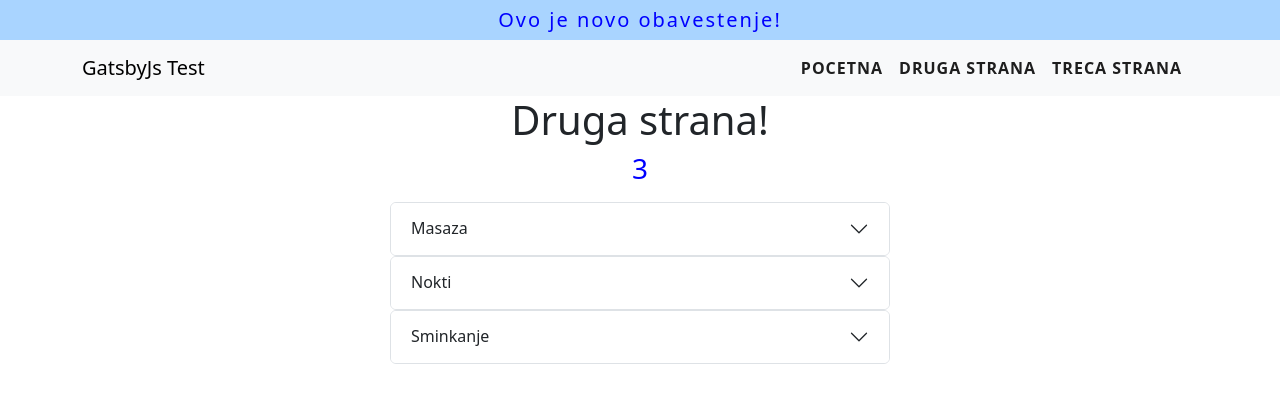
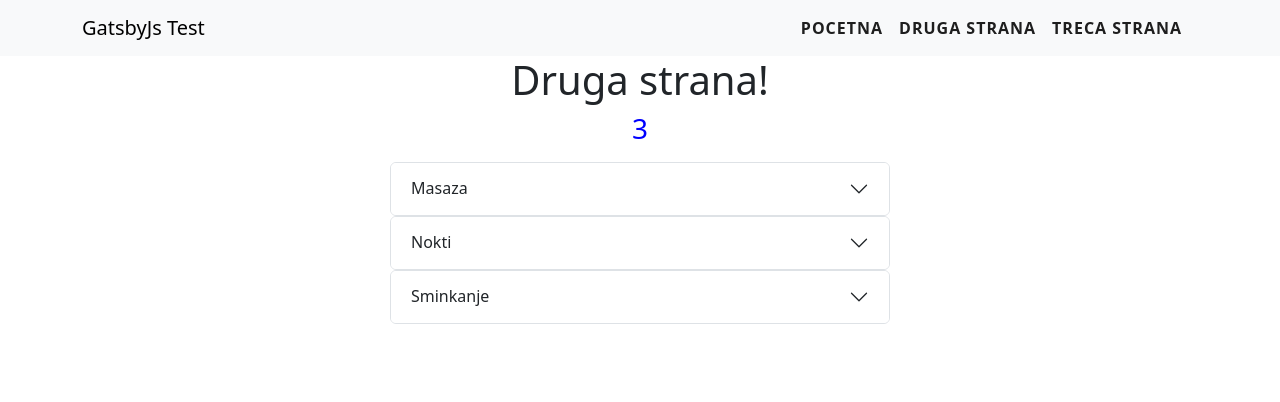
Before and after one commit to natasa-queen/probaZaQueen1, a Gatsby site: page /druga-strana in a window 1280 px wide. Built offline with nearby package versions, Linux system fonts and the light colour scheme; Gatsby itself is replaced by a stand-in of ours.

Commit message:
ubacen static cms

```diff
--- a/content/objava/kokokpkpok.md
+++ b/content/objava/obavestenje.md
@@ -1,5 +1,5 @@
 ---
 title: Ovo je novo obavestenje!
-objavi: true
+objavi: false
 ---
 Snizenje!
--- a/src/assets/css/obavest.scss
+++ b/src/assets/css/obavest.scss
@@ -14,6 +14,7 @@
     margin: 0;
   }
 
+
 }
 
 .sakrij {
--- a/src/components/Obavest.jsx
+++ b/src/components/Obavest.jsx
@@ -1,4 +1,4 @@
-import React from 'react'
+import React, { useState } from 'react'
 import { graphql, useStaticQuery } from 'gatsby'
 import '../assets/css/obavest.scss'
 
@@ -7,27 +7,27 @@ import '../assets/css/obavest.scss'
 
 const Obavest = () => {
 
-    const data = useStaticQuery(graphql`
-        query {
-          allFile(filter: {relativeDirectory: {eq: "objava"}}) {
-            totalCount
-            edges {
-              node {
-                id
-                childMarkdownRemark {
-                  frontmatter {
-                    title
-                    objavi
-                  }
-                  id
-                }
-              }
-            }
-          }
-        }
-  `)
-
-    const obavest = data.allFile.edges
+  //   const data = useStaticQuery(graphql`
+  //       query {
+  //         allFile(filter: {relativeDirectory: {eq: "objava"}}) {
+  //           totalCount
+  //           edges {
+  //             node {
+  //               id
+  //               childMarkdownRemark {
+  //                 frontmatter {
+  //                   title
+  //                   objavi
+  //                 }
+  //                 id
+  //               }
+  //             }
+  //           }
+  //         }
+  //       }
+  // `)
+  //
+  //   const obavest = data.allFile.edges
 
 
 
@@ -35,13 +35,19 @@ const Obavest = () => {
 
         <div className="obavest ">
 
-            {obavest.map(({node}) => {
-                return(
-                    <h5 key={node.id}>
-                        {node.childMarkdownRemark.frontmatter.title}
-                    </h5>
-                )
-            })}
+
+
+
+
+
+
+            {/*{obavest.map(({node}) => {*/}
+            {/*    return(*/}
+            {/*        <h5 key={node.id}>*/}
+            {/*            {node.childMarkdownRemark.frontmatter.title}*/}
+            {/*        </h5>*/}
+            {/*    )*/}
+            {/*})}*/}
 
         </div>
 
@@ -49,22 +55,3 @@ const Obavest = () => {
 }
 
 export default Obavest
-
-
-// export const query = graphql`
-//   query {
-//     allFile(filter: {relativeDirectory: {eq: "objava"}}) {
-//       edges {
-//         node {
-//           childMarkdownRemark {
-//             frontmatter {
-//               title
-//               objavi
-//             }
-//             id
-//           }
-//         }
-//       }
-//     }
-//   }
-// `
--- a/static/admin/config.yml
+++ b/static/admin/config.yml
@@ -69,7 +69,7 @@ collections:
     create: true
     fields:
       - { label: 'Obavestenje', name: 'title', widget: 'string' }
-      - { label: 'Objavi', name: 'objavi', widget: 'boolean' }
+      - { label: 'Objavi', name: 'draft', widget: 'boolean' }
       - { label: 'Tekst', name: 'body', widget: 'text' }
 
 
@@ -81,4 +81,4 @@ collections:
     fields:
 #      - { label: 'Tekst objave', name: 'title', widget: 'text' }
       - { label: 'Efekt', name: 'title', widget: 'string' }
-      - { label: 'Ukljuci', name: 'ukljuceno', widget: 'boolean' }
+      - { label: 'Ukljuci', name: 'ukljuci', widget: 'boolean' }
```
